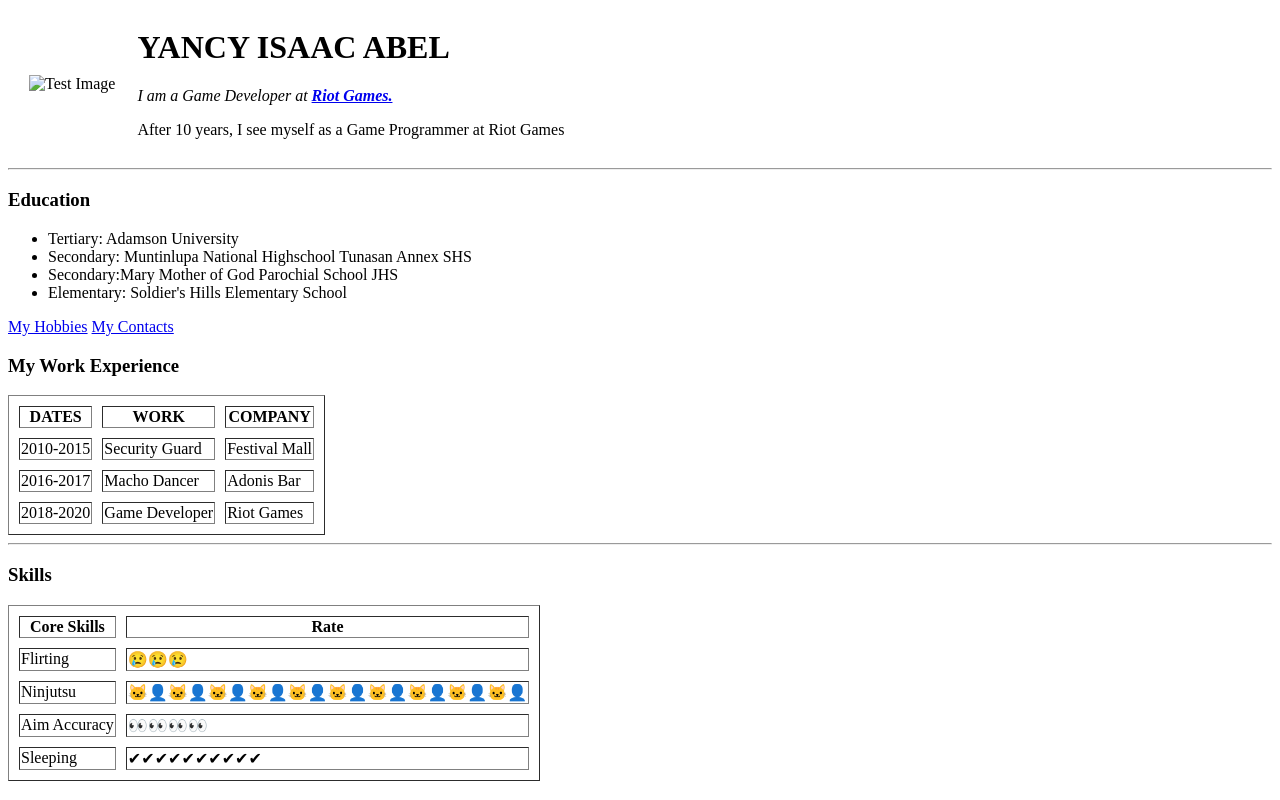
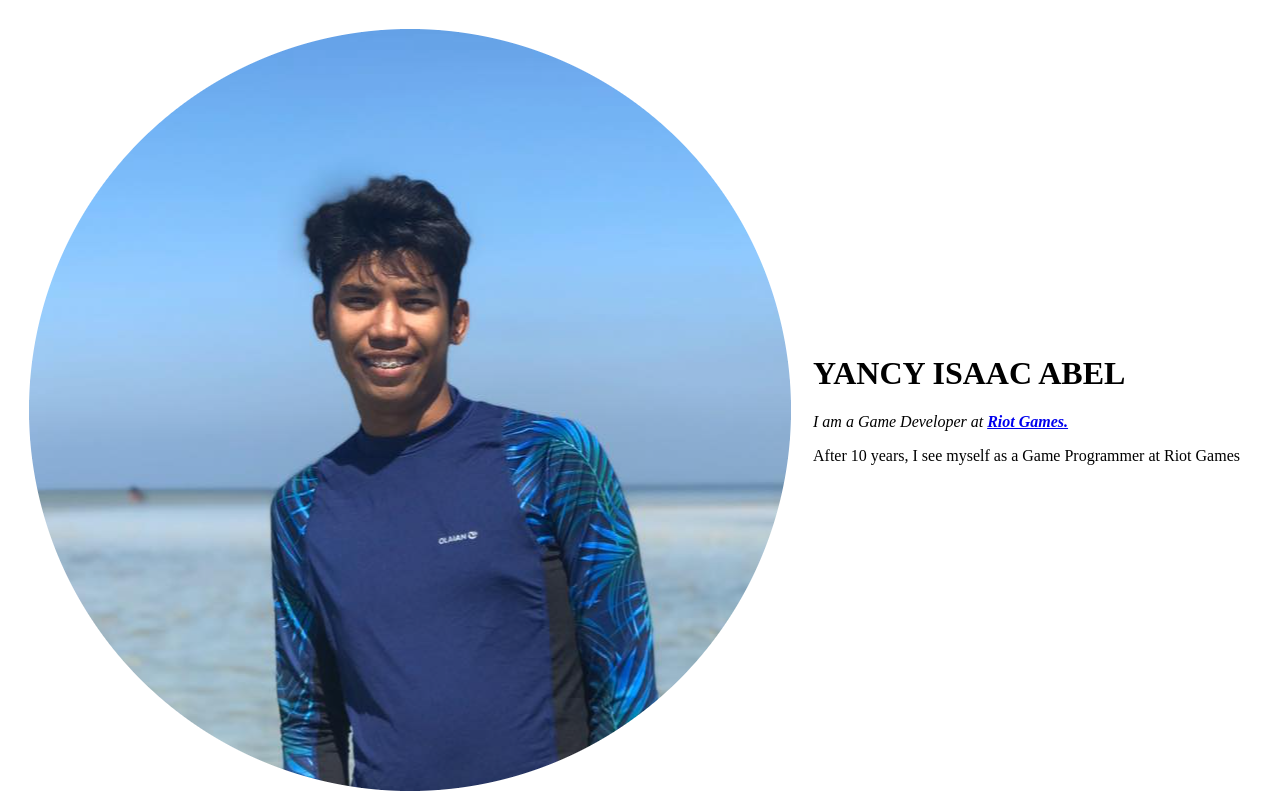
Before and after one commit to YancyIsaac/cv, a plain HTML site: page index.html in a window 1280 px wide. Shown: the top 800 px of the page. Drawn offline with Linux system fonts and the light colour scheme.

Commit message:
Update index.html

```diff
--- a/index.html
+++ b/index.html
@@ -8,7 +8,7 @@
     <body>
 	  <table cellspacing="20">
 	    <tr>
-          <td><img src="Images/image1-modified.png"alt="Test Image">
+          <td><img src="image1-modified.png"alt="Test Image">
 		  <td>
 
             <h1>YANCY ISAAC ABEL</h1>
```
